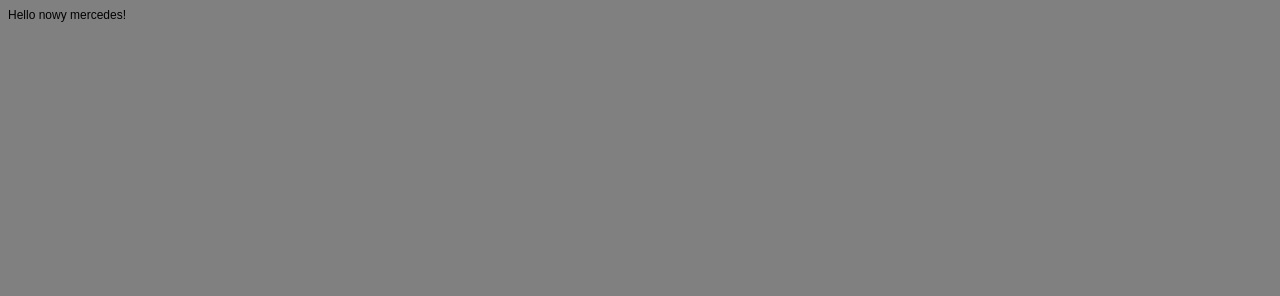
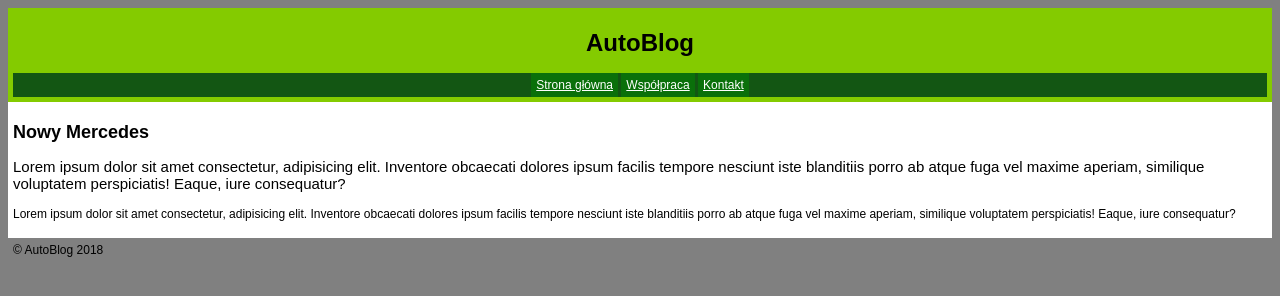
Before and after one commit to piotrkabacinski/akademia-kodu-html-css, a plain HTML site: page nowy_mercedes.html in a window 1280 px wide. Drawn offline with Linux system fonts and the light colour scheme.

Commit message:
article styles

```diff
--- /dev/null
+++ b/article.css
@@ -0,0 +1,3 @@
+p.intro {
+    font-size: 15px;
+}
--- a/nowy_mercedes.html
+++ b/nowy_mercedes.html
@@ -4,8 +4,43 @@
         <meta charset="UTF-8">
         <title>AutoBlog.pl</title>
         <link rel="stylesheet" href="style.css" type="text/css">
+        <link rel="stylesheet" href="article.css" type="text/css">
     </head>
     <body>
-        Hello nowy mercedes!
+        <header>
+            <h1>AutoBlog</h1>
+            <nav>
+                <a href="index.html">Strona główna</a>
+                <a href="wspolpraca.html">Współpraca</a>
+                <a href="kontakt.html">Kontakt</a>
+            </nav>
+        </header>
+
+        <main>
+            <section>
+                <h2>Nowy Mercedes</h2>
+                <article>
+                    <p class="intro">
+                        Lorem ipsum dolor sit amet consectetur, adipisicing elit.
+                        Inventore obcaecati dolores ipsum facilis tempore nesciunt iste blanditiis
+                        porro ab atque fuga vel maxime aperiam, similique voluptatem perspiciatis!
+                        Eaque, iure consequatur?
+                    </p>
+
+                    <p>
+                        Lorem ipsum dolor sit amet consectetur,
+                        adipisicing elit. Inventore obcaecati dolores ipsum
+                        facilis tempore nesciunt iste blanditiis porro ab atque
+                        fuga vel maxime aperiam, similique voluptatem perspiciatis!
+                        Eaque, iure consequatur?
+                    </p>
+                </article>
+            </section>
+        </main>
+
+        <footer>
+            &copy; AutoBlog 2018
+        </footer>
+
     </body>
 </html>
```
